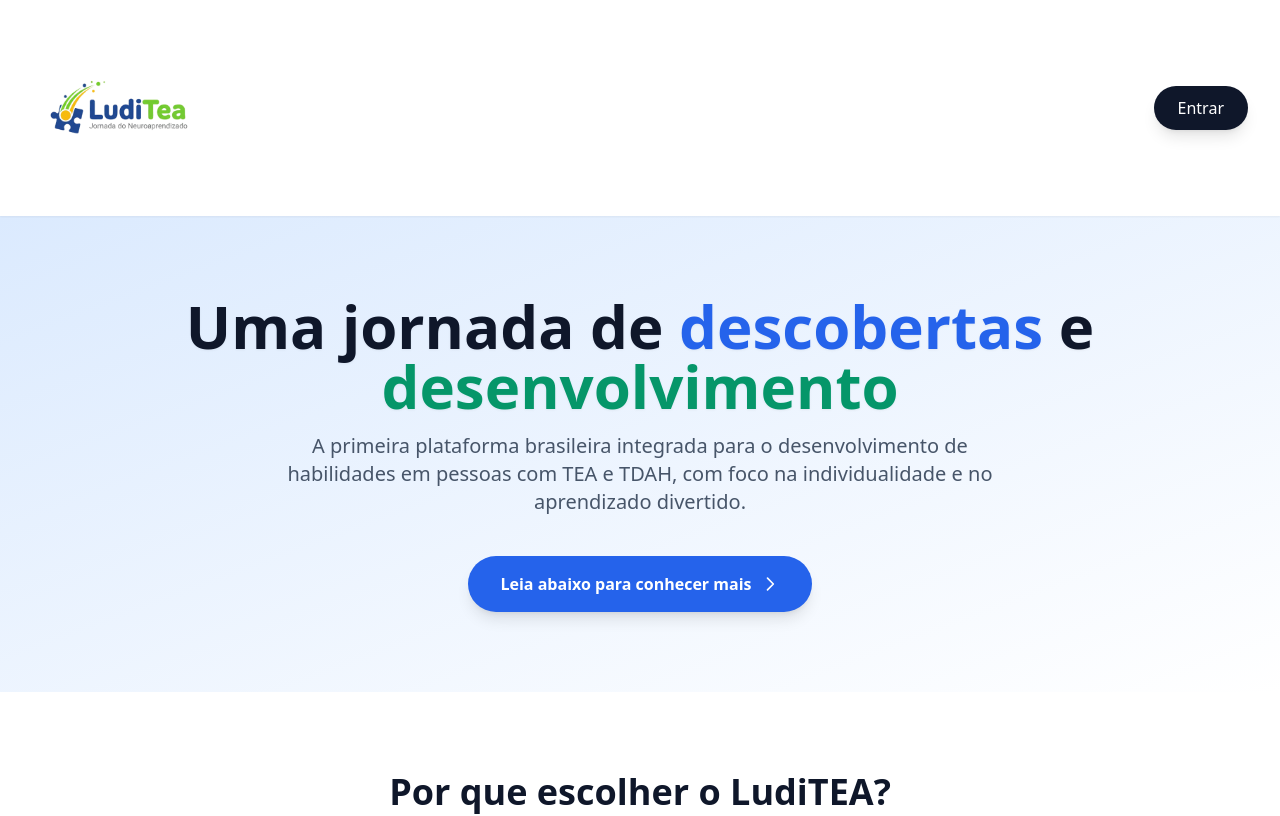
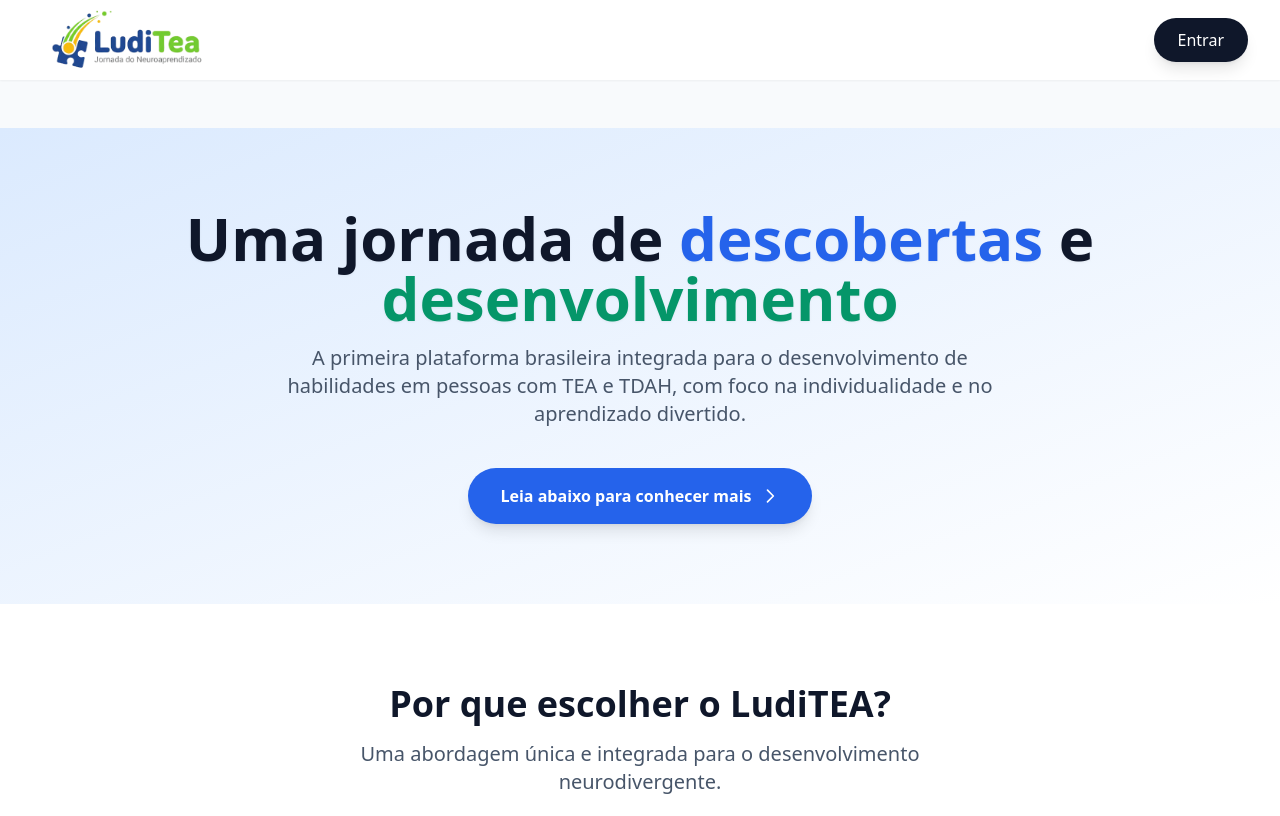
Before and after one commit to ClaudemirWork/teaplus-working, a Next.js app: page / in a window 1280 px wide. Shown: the top 816 px of the page. Built offline with nearby package versions, Linux system fonts and the light colour scheme.

Commit message:
Update page.tsx

```diff
--- a/app/page.tsx
+++ b/app/page.tsx
@@ -129,27 +129,38 @@ const App = () => {
 
   return (
     <div className="font-sans antialiased bg-slate-50 text-slate-700">
-      {/* ===== HEADER - Logo aumentado 4.5x ===== */}
+      {/* ===== HEADER - Logo com posição absoluta ===== */}
       <header className="bg-white shadow-sm sticky top-0 z-50">
-        <div className="max-w-7xl mx-auto px-4 sm:px-6 lg:px-8 py-4 md:py-5 flex justify-between items-center gap-4">
-          <a href="/" className="flex items-center flex-shrink-0">
+        <div className="max-w-7xl mx-auto px-4 sm:px-6 lg:px-8 relative">
+          {/* Container com altura fixa */}
+          <div className="h-16 md:h-20 flex items-center justify-between">
+            {/* Logo com posição absoluta - não afeta altura do header */}
+            <div className="relative w-48 sm:w-56 md:w-64">
+              <a href="/" className="absolute top-1/2 -translate-y-1/2 z-20">
                 <Image
                   src="/images/logo-luditea.png"
                   alt="Logo LudiTEA"
                   width={1000}
                   height={312}
-              className="h-28 sm:h-36 md:h-44 w-auto object-contain"
+                  className="h-32 sm:h-40 md:h-48 w-auto object-contain"
                   priority
                 />
               </a>
+            </div>
+
+            {/* Botão Entrar - permanece no lugar */}
             <a
               href="/login"
-            className="bg-slate-900 text-white px-4 sm:px-6 py-2 md:py-2.5 rounded-full font-medium text-sm md:text-base hover:bg-slate-700 transition-colors shadow-lg flex-shrink-0 whitespace-nowrap"
+              className="bg-slate-900 text-white px-4 sm:px-6 py-2 md:py-2.5 rounded-full font-medium text-sm md:text-base hover:bg-slate-700 transition-colors shadow-lg flex-shrink-0 whitespace-nowrap z-20 relative"
             >
               Entrar
             </a>
           </div>
+        </div>
       </header>
+
+      {/* Adicione este espaçamento logo após o header se necessário */}
+      <div className="h-8 sm:h-10 md:h-12"></div>
 
       <main>
         {/* ===== HERO SECTION - Totalmente responsiva ===== */}
```
Lines whose indentation alone changed are shown as unchanged.
